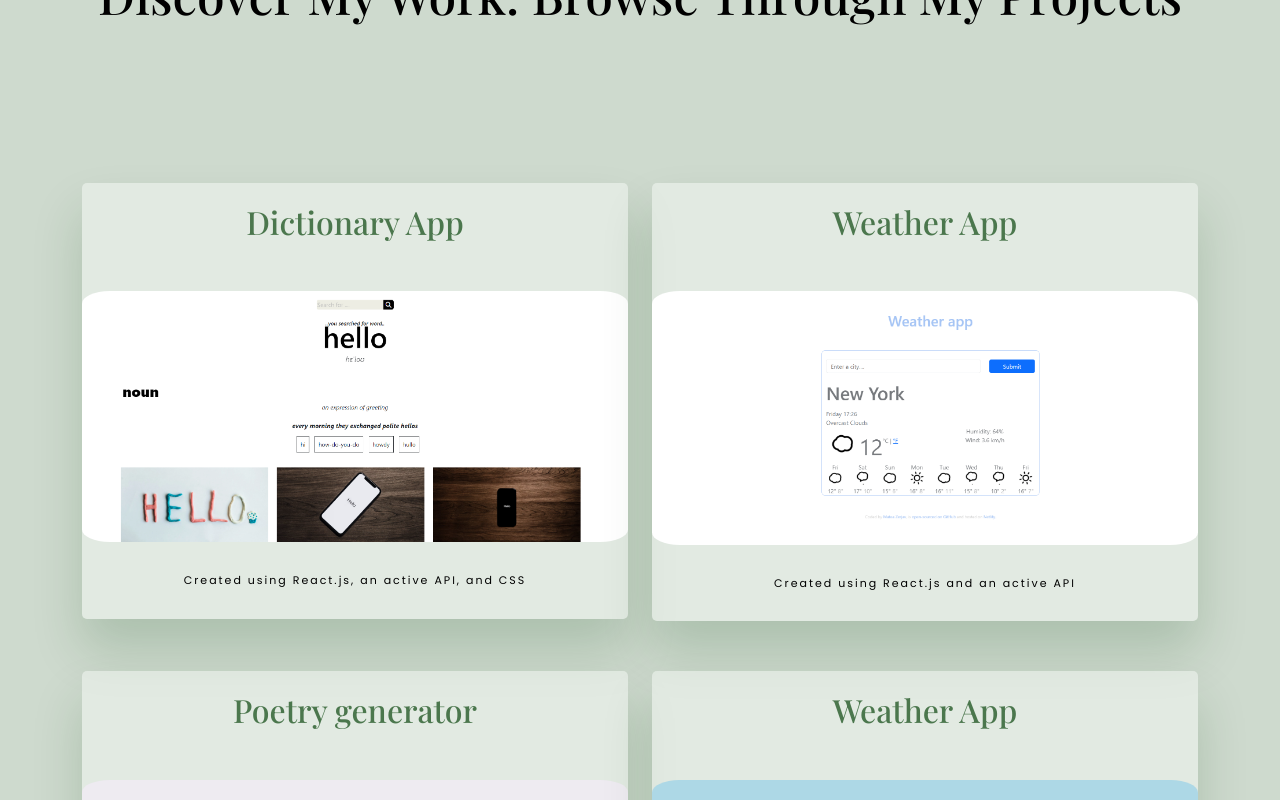
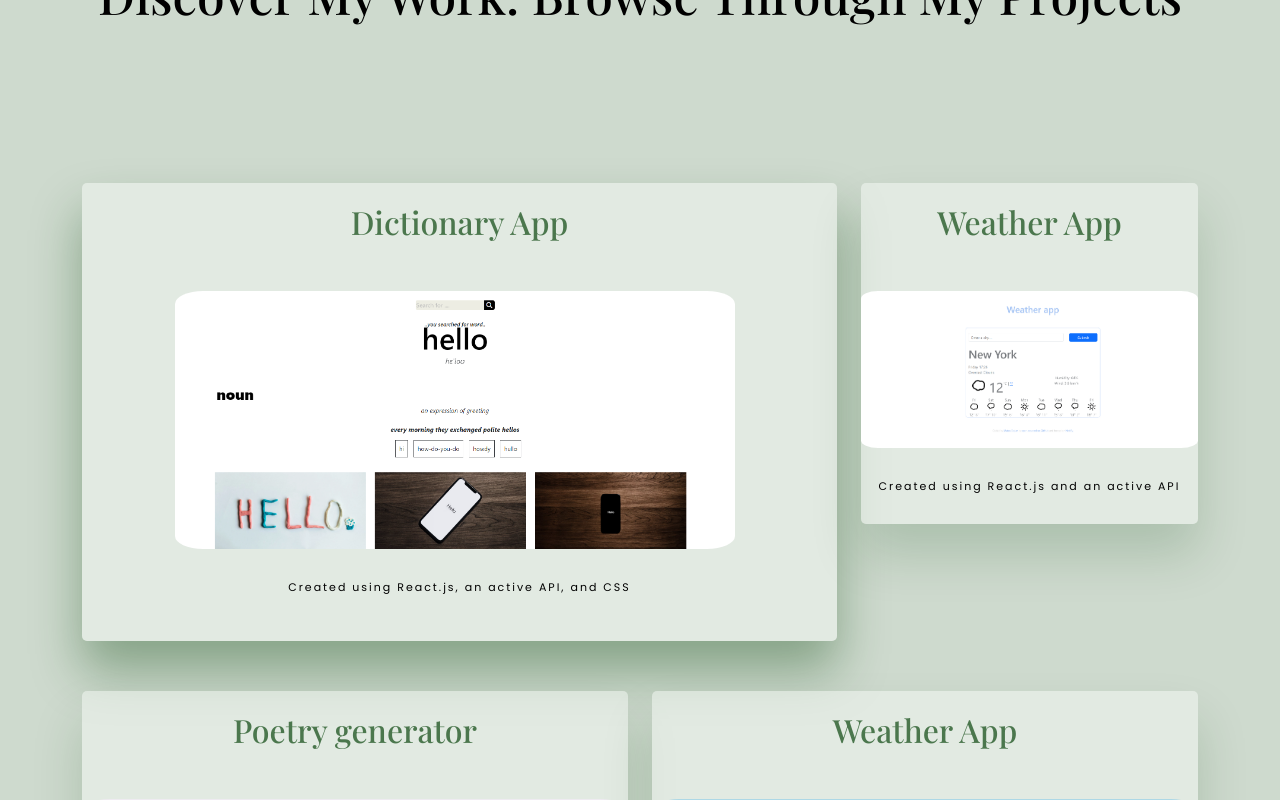
Before and after one commit to MateaZerjav/my-portfolio, a React (Create React App) app: page / in a window 1280 px wide. In both pictures the pointer is over the element 355 px from the left and 1649 px from the top of the page. Shown: the part 1249-2049 px from the top of the page. Built offline with nearby package versions, Linux system fonts and the light colour scheme; a web font is replaced by a local one.

Commit message:
Updated Project.js

```diff
--- a/src/Projects.css
+++ b/src/Projects.css
@@ -2,6 +2,11 @@
   background-color: rgba(245, 248, 245, 0.499);
   border-radius: 5px;
   box-shadow: 0 30px 50px rgba(7, 67, 10, 0.17);
+}
+.Project:hover {
+  width: 755px;
+  height: 458px;
+  box-shadow: 0 30px 50px rgba(7, 67, 10, 0.37);
 }
 .Project h2 {
   color: rgba(7, 67, 10, 0.692);
```
